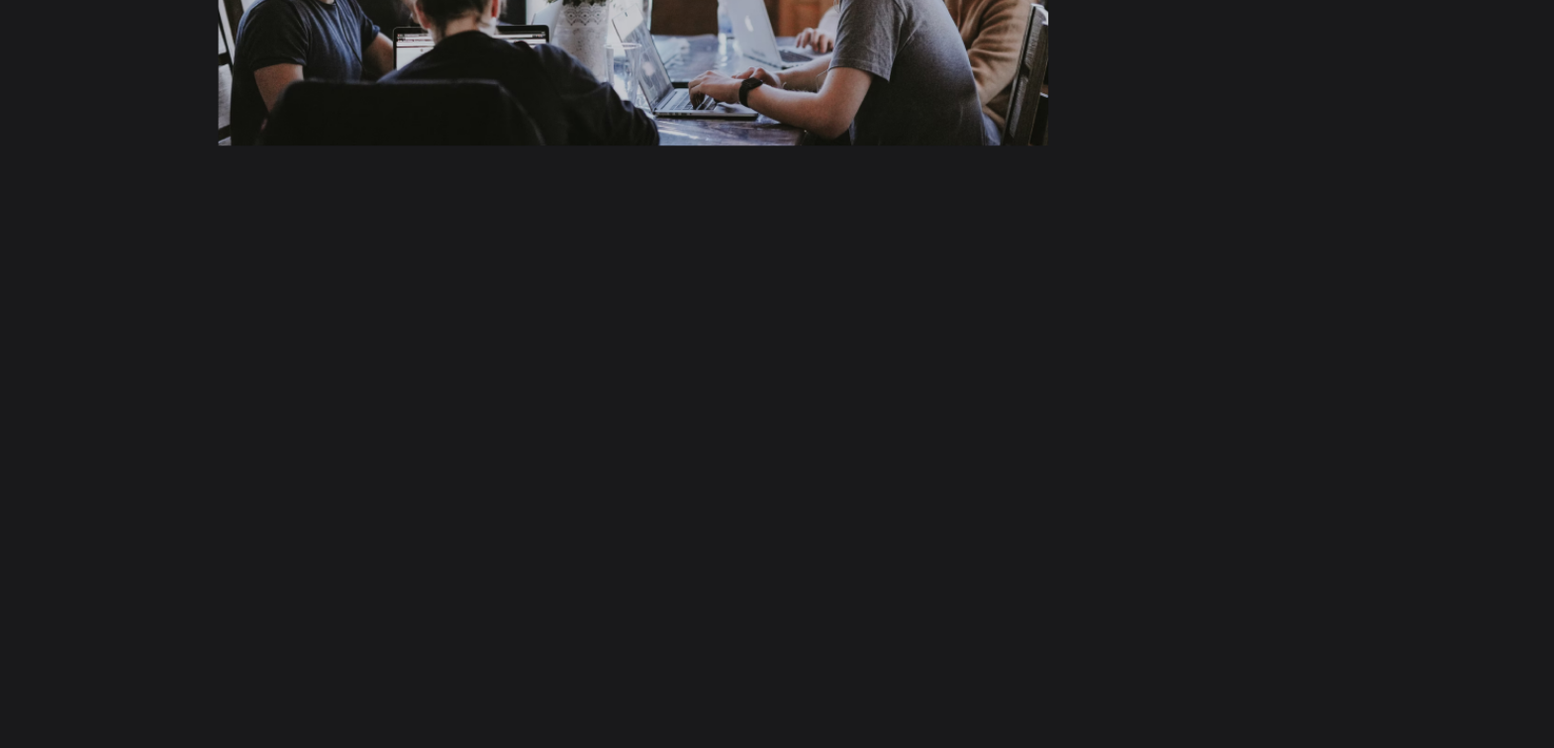
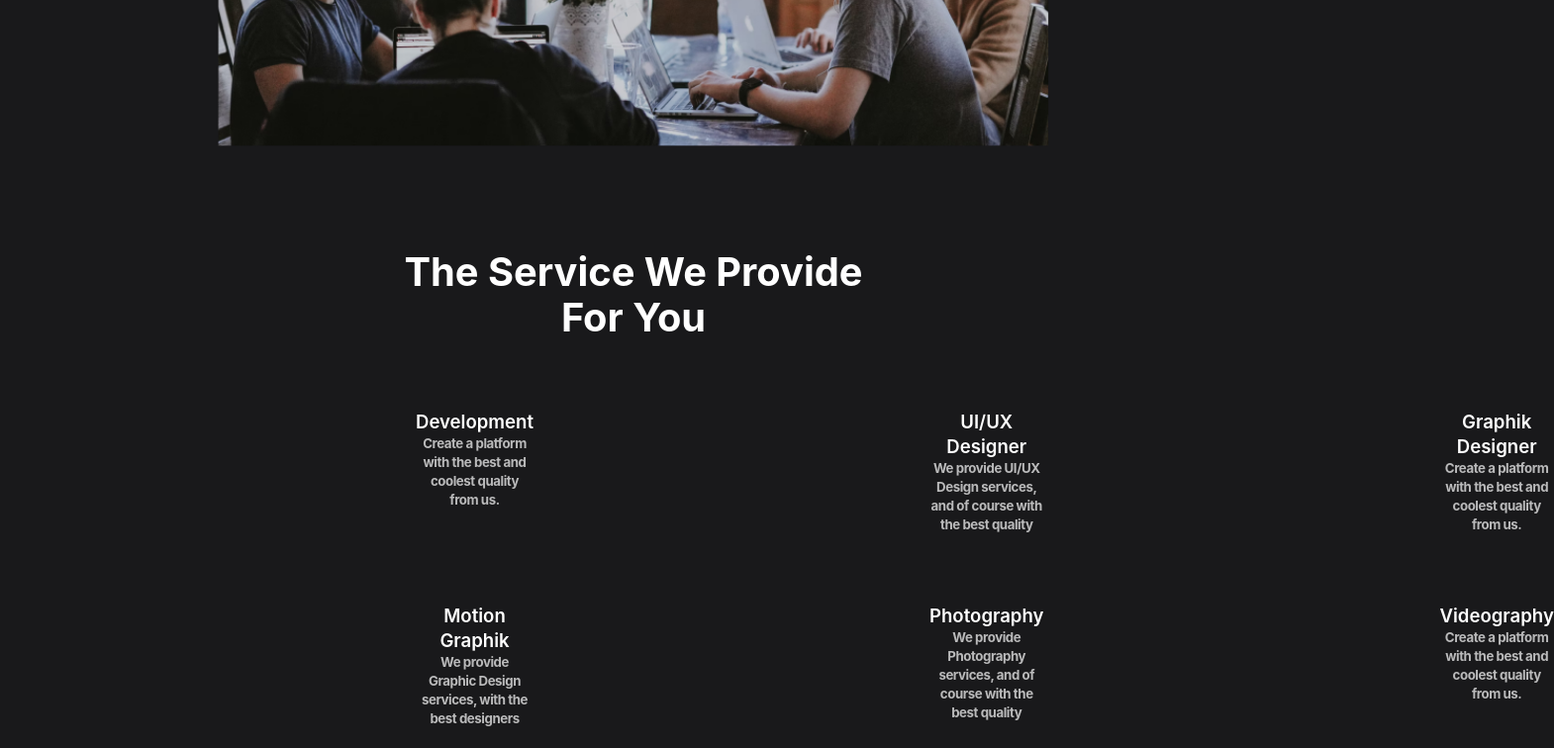
Before and after one commit to tawsifhye/agency-react-sass, a React (Create React App) app: page / in a window 1280 px wide. Shown: the part 1158-1914 px from the top of the page at 99% size, 1570 px wide, since content can reach past the window. Before the commit the page ends 1330 px from the top, so only its background shows below. Built offline with nearby package versions, Linux system fonts and the light colour scheme.

Commit message:
service section and single service added

```diff
--- a/src/Components/Home.js
+++ b/src/Components/Home.js
@@ -3,12 +3,14 @@ import Navbar from './Navbar'
 import '../Styles/Home.scss'
 import Hero from './Hero';
 import WhyEnver from './WhyEnver';
+import Services from './Services';
 const Home = () => {
     return (
         <>
             <Navbar />
             <Hero />
             <WhyEnver />
+            <Services />
         </>
     );
 };
--- /dev/null
+++ b/src/Components/Services.js
@@ -0,0 +1,55 @@
+import React from 'react';
+import '../Styles/Services.scss'
+import SingleService from './SingleService';
+
+
+const services = [
+    {
+        'id': '1',
+        'title': 'Development',
+        'details': 'Create a platform with the best and coolest quality from us.',
+    },
+    {
+        'id': '2',
+        'title': 'UI/UX Designer',
+        'details': 'We provide UI/UX Design services, and of course with the best quality',
+    },
+    {
+        'id': '3',
+        'title': 'Graphik Designer',
+        'details': 'Create a platform with the best and coolest quality from us.',
+    },
+    {
+        'id': '4',
+        'title': 'Motion Graphik',
+        'details': 'We provide Graphic Design services, with the best designers',
+    },
+
+    {
+        'id': '5',
+        'title': 'Photography',
+        'details': 'We provide Photography services, and of course with the best quality',
+    },
+
+    {
+        'id': '6',
+        'title': 'Videography',
+        'details': 'Create a platform with the best and coolest quality from us.',
+    },
+
+]
+
+const Services = () => {
+    return (
+        <div className="services-section">
+            <div>The Service We Provide <br /> For You</div>
+            <div className="services">
+                {
+                    services.map((service) => <  SingleService key={service.id} service={service} />)
+                }
+            </div>
+        </div>
+    );
+};
+
+export default Services;
--- /dev/null
+++ b/src/Components/SingleService.js
@@ -0,0 +1,12 @@
+import React from 'react';
+import '../Styles/SingleService.scss';
+const SingleService = ({ service }) => {
+    return (
+        <div className="single-service">
+            <div className="service-title">{service.title}</div>
+            <div className="service-details">{service.details}</div>
+        </div>
+    );
+};
+
+export default SingleService;
--- a/src/Styles/Hero.scss
+++ b/src/Styles/Hero.scss
@@ -3,14 +3,14 @@
 
 .hero-section{
     @extend .container;
-    margin-top: 100px;
+    margin-top: $margin-top;
     display: grid;
     grid-template-columns: 3fr 5fr;
     justify-items: center;
     align-items: center;
     .hero-title{
         div{
-            @include title(bold, 53.0952px, 56px);
+            @include title(700, 53.0952px, 56px);
         }
         p{
             @extend .details;
--- /dev/null
+++ b/src/Styles/Services.scss
@@ -0,0 +1,16 @@
+@import 'Variables';
+@import 'common';
+
+.services-section{
+    @extend .container;
+    margin-top: $margin-top;
+    position: relative;
+    div{
+        @include title(700, 39.8214px, 46px);
+        text-align: center;
+    }
+    .services{
+        display: grid;
+        grid-template-columns: repeat(3, 1fr);
+    }
+}
--- /dev/null
+++ b/src/Styles/SingleService.scss
@@ -0,0 +1,15 @@
+@import 'Variables';
+@import 'common';
+
+.single-service{
+    @extend .container;
+    margin-top: 70px;
+    .service-title{
+        @include title(600,18.5833px,25px);
+    }
+    .service-details{
+        @extend .details;
+        font-size: 13.2738px;
+        line-height: 19px;
+    }
+}
--- a/src/Styles/WhyEnver.scss
+++ b/src/Styles/WhyEnver.scss
@@ -2,13 +2,13 @@
 @import 'common';
 .why-enver{
     @extend .container;
-    margin-top: 100px;
+    margin-top: $margin-top;
   position: relative;
     div{
         display: flex;
         justify-content: space-between;
         div{
-        @include title(bold, 39.8214px, 46px);
+        @include title(700, 39.8214px, 46px);
     }
     p{
         @extend .details;
--- a/src/Styles/_Variables.scss
+++ b/src/Styles/_Variables.scss
@@ -3,3 +3,4 @@ $white_font: white;
 $navbar_font_size: 20px;
 $indigo_color: #5454D4;
 $sm_breakpoint: 650px;
+$margin_top: 100px;
```
